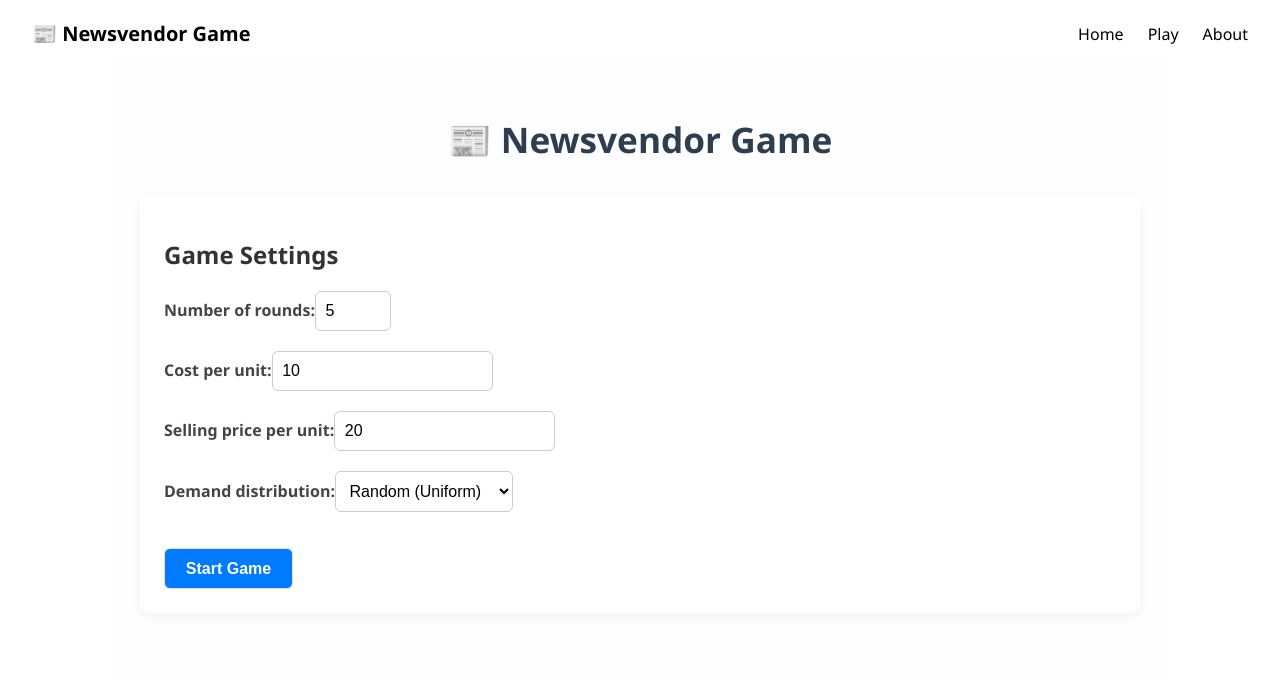
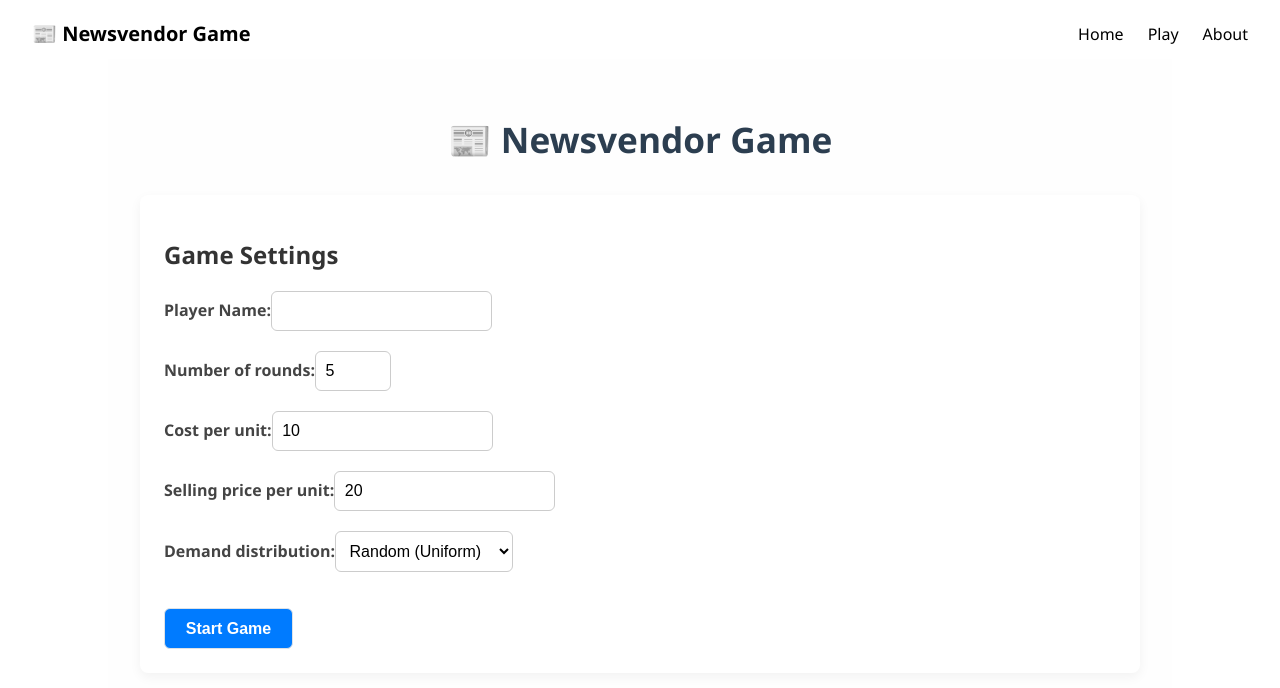
Before and after one commit to Budgettt/newsvendor-cap, a React (Vite) app in the folder frontend/: page /game in a window 1280 px wide. Shown: the top 688 px of the page. Built offline with nearby package versions, Linux system fonts and the light colour scheme.

Commit message:
added quit game button

```diff
--- a/frontend/src/components/GameSettingsForm.jsx
+++ b/frontend/src/components/GameSettingsForm.jsx
@@ -1,11 +1,13 @@
 import "../styles/GamePage.css";
 
 const SettingsForm = ({
+  playerName,
   costPerUnit,
   sellingPrice,
   maxRounds,
   roundLimit,
   demandType,
+  setPlayerName,
   setCostPerUnit,
   setSellingPrice,
   setMaxRounds,
@@ -14,6 +16,14 @@ const SettingsForm = ({
 }) => (
   <form onSubmit={onSubmit} className="settings-form">
     <h2>Game Settings</h2>
+    <label>
+      Player Name:
+      <input
+        value={playerName}
+        onChange={(e) => setPlayerName(e.target.value)}
+        required
+      />
+    </label>
     <label>
       Number of rounds:
       <input
--- a/frontend/src/pages/GamePage.jsx
+++ b/frontend/src/pages/GamePage.jsx
@@ -29,6 +29,7 @@ const GamePage = () => {
   const nAVG = randomiseInRange(MAX_AVG, MIN_AVG);
 
   // Settings state
+  const [playerName, setPlayerName] = useState("");
   const [maxRounds, setMaxRounds] = useState(5);
   const [demandType, setDemandType] = useState("Random (Uniform)");
   const [costPerUnit, setCostPerUnit] = useState(10);
@@ -196,11 +197,13 @@ const GamePage = () => {
 
       {!settingsConfirmed ? (
         <SettingsForm
+          playerName={playerName}
           costPerUnit={costPerUnit}
           sellingPrice={sellingPrice}
           maxRounds={maxRounds}
           roundLimit={ROUND_LIMIT}
           demandType={demandType}
+          setPlayerName={setPlayerName}
           setCostPerUnit={setCostPerUnit}
           setSellingPrice={setSellingPrice}
           setMaxRounds={setMaxRounds}
@@ -209,8 +212,11 @@ const GamePage = () => {
         />
       ) : (
         <>
+          <p>Player: {playerName}</p>
           <p>
-            Round {round} of {maxRounds}
+            <strong>
+              Round {round} of {maxRounds}
+            </strong>
           </p>
 
           {!gameOver ? (
@@ -242,6 +248,10 @@ const GamePage = () => {
           )}
 
           {history.length > 0 && <GameHistory history={history} />}
+
+          <button className="quit-button" onClick={handleRestart}>
+            Quit Game
+          </button>
         </>
       )}
     </div>
--- a/frontend/src/styles/GamePage.css
+++ b/frontend/src/styles/GamePage.css
@@ -13,6 +13,25 @@ h1 {
   margin-bottom: 2rem;
   font-size: 2.2rem;
   color: #2c3e50;
+}
+
+.quit-button {
+  background-color: #ff2424;
+  color: white;
+  margin-top: 1rem;
+  display: inline-block;
+  padding: 0.65rem 1.3rem;
+  font-size: 1rem;
+  font-weight: 600;
+  border: 1px solid #dee2e6;
+  border-radius: 6px;
+  cursor: pointer;
+  width: fit-content;
+  transition: background-color 0.2s ease;
+}
+
+.quit-button:hover {
+  background-color: #ff6161;
 }
 
 /* Form Styling */
```
